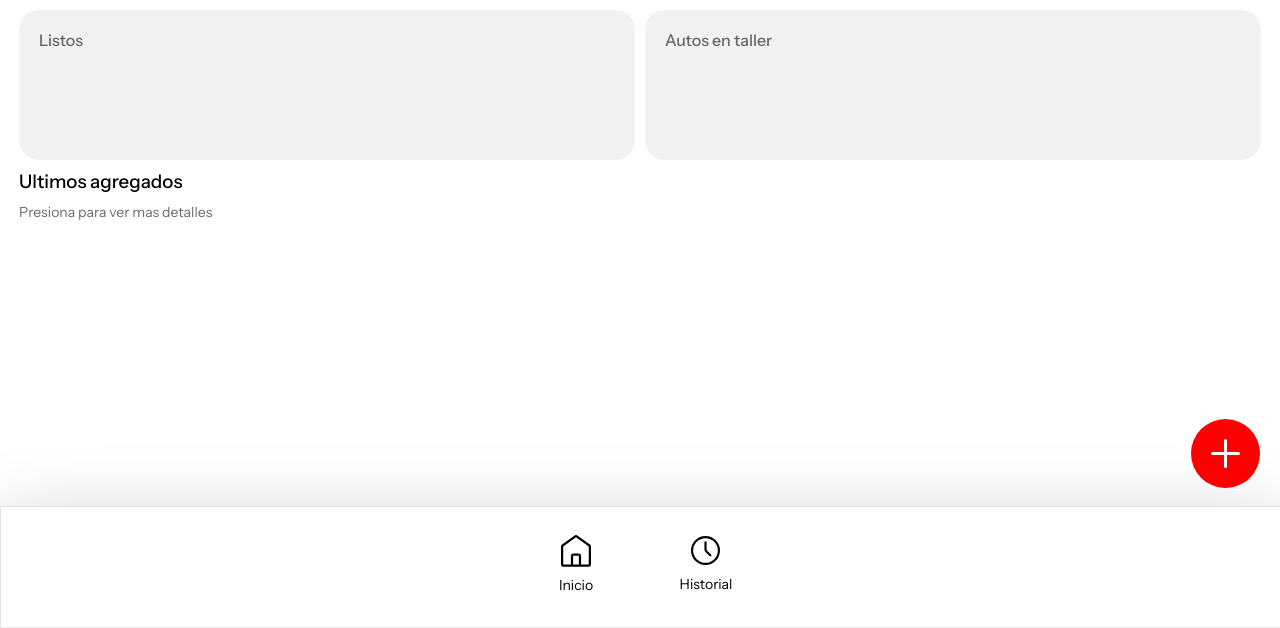
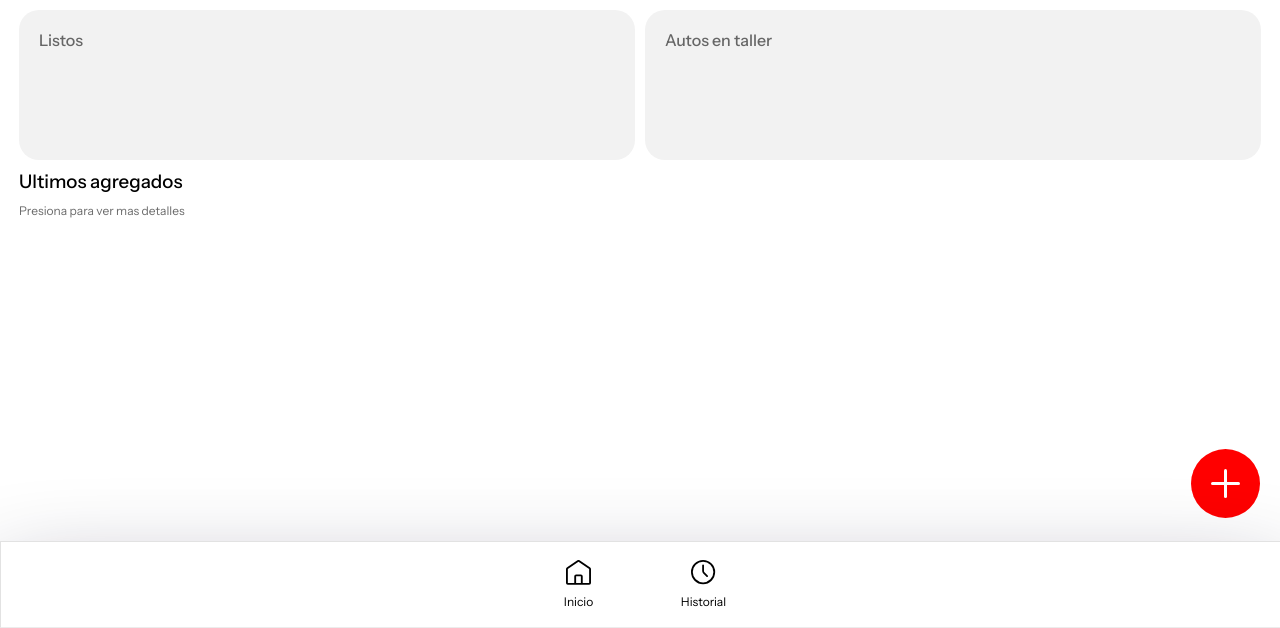
Before and after one commit to TurboCG/nitro, a plain HTML site: page public/menu.html in a window 1280 px wide. Shown: the part 172-800 px from the top of the page. Drawn offline with Linux system fonts and the light colour scheme.

Commit message:
Update menu.css

```diff
--- a/public/menu.css
+++ b/public/menu.css
@@ -71,7 +71,7 @@ body {
     position: absolute;
     width: 69px;
     height: 69px;
-    bottom: 140px;
+    bottom: 110px;
     right: 20px;
     background-color: #ff0000;
     justify-content: center;
@@ -83,7 +83,7 @@ body {
     display: flex;
     position: fixed;
     bottom: 0px;
-    height: 120px;
+    height: 80px;
     width: 100%;
     border-radius: 0;
     border: #0000001c inset 1px;
@@ -93,7 +93,8 @@ body {
     justify-self: center;
     justify-items: center;
     justify-content: center;
-    gap: 100px
+    gap: 100px;
+    padding-top: 5px;
 }
 
 .buttonYellow {
@@ -308,7 +309,7 @@ h1, h3 {
     align-self: center;
     -webkit-tap-highlight-color: transparent;
 
-    width: 30px;
+    width: 25px;
     justify-items: center;
     gap: 0;
 }
@@ -318,7 +319,7 @@ h1, h3 {
 h6 {
     gap: 0;
     margin: 5px;
-    font-size: 14px;
+    font-size: 12px;
     font-weight: normal;
 }
 @media (min-device-width: 800px) {
```
